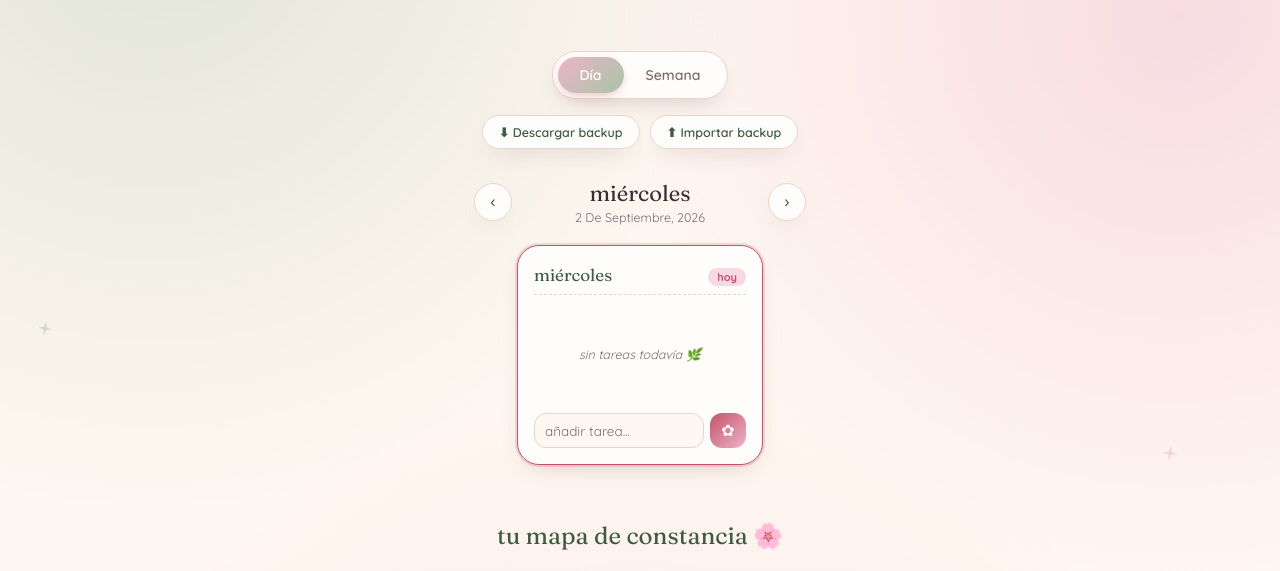
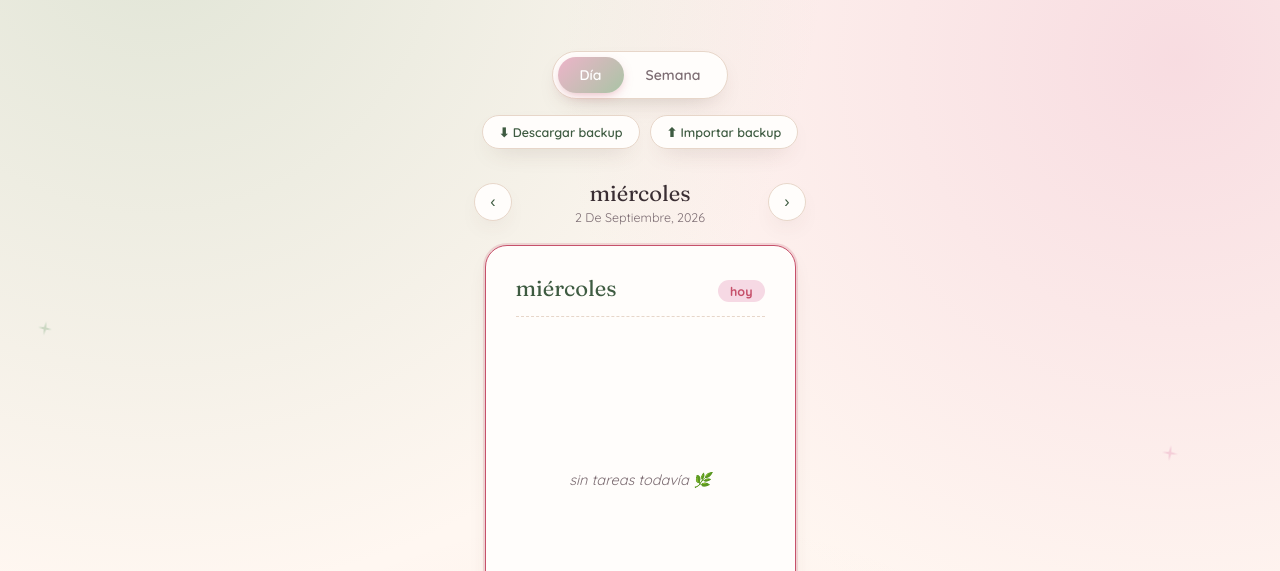
Before and after one commit to abiwagner/rincondehadas, a plain HTML site: page index.html in a window 1280 px wide. Shown: the part 186-757 px from the top of the page. Drawn offline with Linux system fonts and the light colour scheme.

Commit message:
Update index.html

```diff
--- a/index.html
+++ b/index.html
@@ -225,6 +225,49 @@
     max-width:560px;
   }
 
+  /* daily view gets a noticeably bigger card */
+  #dailyCardContainer .day-card{
+    max-width:680px;
+    min-height:460px;
+    padding:28px 30px 26px;
+  }
+  #dailyCardContainer .card-head{
+    margin-bottom:16px;
+    padding-bottom:14px;
+  }
+  #dailyCardContainer .card-head .name{
+    font-size:22px;
+  }
+  #dailyCardContainer .card-head .badge{
+    font-size:12.5px;
+    padding:3px 12px;
+  }
+  #dailyCardContainer .task-list{
+    gap:11px;
+  }
+  #dailyCardContainer .task-list li{
+    font-size:16px;
+    padding:8px 8px;
+  }
+  #dailyCardContainer .checkbtn{
+    width:24px;height:24px;
+    font-size:13px;
+  }
+  #dailyCardContainer .clock-btn{ font-size:16px; }
+  #dailyCardContainer .hours-badge{ font-size:12.5px; padding:3px 10px; }
+  #dailyCardContainer .del-btn{ font-size:17px; }
+  #dailyCardContainer .empty-hint{ font-size:14.5px; padding:24px 0; }
+  #dailyCardContainer .add-row input{
+    padding:11px 14px;
+    font-size:15px;
+    border-radius:14px;
+  }
+  #dailyCardContainer .add-row button{
+    width:44px;
+    font-size:19px;
+    border-radius:14px;
+  }
+
   /* ---------- week grid ---------- */
   .week-nav{
     display:flex;
@@ -369,10 +412,10 @@
     transition: all .2s ease;
     margin-top:1px;
   }
-  .checkbtn:hover{ border-color:var(--green-deep); }
+  .checkbtn:hover{ border-color:var(--red-berry); }
   li.done .checkbtn{
-    background: linear-gradient(135deg,var(--green-sage),var(--green-deep));
-    border-color:var(--green-deep);
+    background: var(--pink-mid);
+    border-color: var(--pink-mid);
     color:#fff;
   }
   .del-btn{
@@ -1235,6 +1278,3 @@
 
 </body>
 </html>
-
-</body>
-</html>
```
